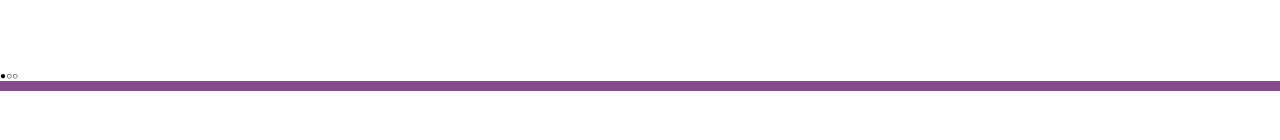
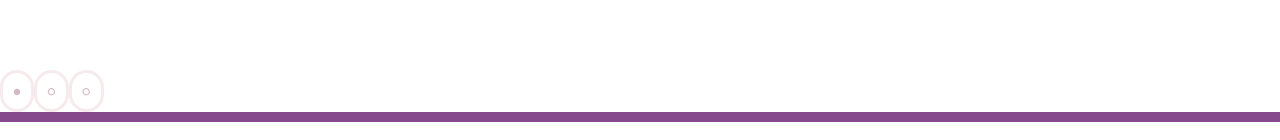
Before and after one commit to kawancosta1/CdccQrCode, a React (Vite) app: page /#/ in a window 1280 px wide. Shown: the part 812-952 px from the top of the page. Built offline with nearby package versions, Linux system fonts and the light colour scheme.

Commit message:
acessibilidade pro teclado

```diff
--- a/src/components/Pages/Home/index.tsx
+++ b/src/components/Pages/Home/index.tsx
@@ -161,7 +161,7 @@ export function Home() {
               {/* image é uma otima key */}
                {carrouselImages.map((image,index) => {
                 // () => setCurrentImageIndex(index) faz ser executado no click, sem isso, ele é executado
-                return <span key = {image} onClick = {() => setCurrentImageIndex(index)}>{currentImageIndex === index ? '●' : '○'}</span>
+                return <button aria-label={`Ir pra imagem ${index + 1}`} key={image} onClick = {() => setCurrentImageIndex(index)}>{currentImageIndex === index ? '●' : '○'}</button>
 
 
                })}
```
